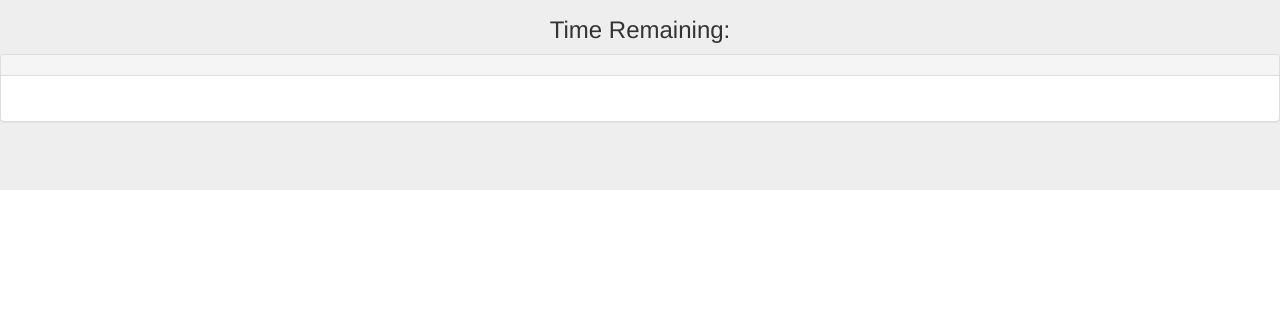
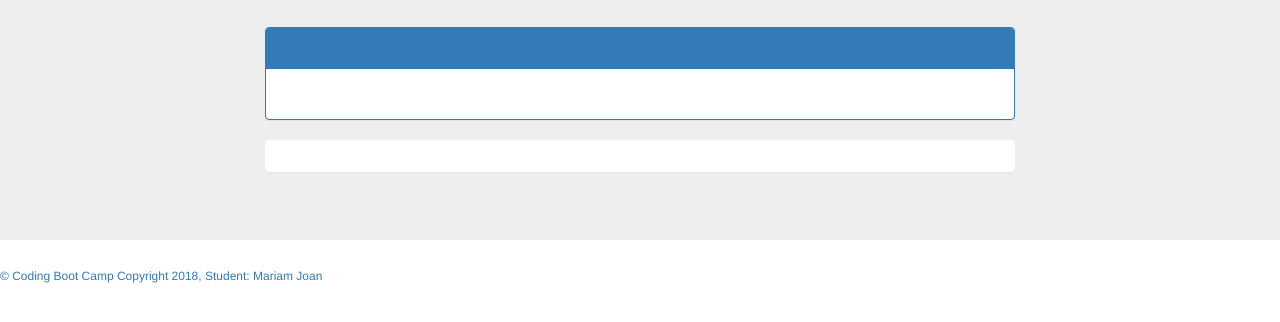
Before and after one commit to MJOAN/Trivia-Game, a plain HTML site: page index.html in a window 1280 px wide. Shown: the part 140-462 px from the top of the page. Drawn offline with nearby package versions, Linux system fonts and the light colour scheme; a web font is replaced by a local one.

Commit message:
no ssh key manual edit

```diff
--- a/index.html
+++ b/index.html
@@ -4,44 +4,42 @@
 <head>
     <meta charset="UTF-8">
     <title>IEEE Trivia Game</title>
+    <meta name="viewport" content="width=device-width, initial-scale=1">
     <!-- Added a link to Bootstrap-->
     <link rel="stylesheet" href="https://maxcdn.bootstrapcdn.com/bootstrap/3.3.6/css/bootstrap.min.css" integrity="sha384-1q8mTJOASx8j1Au+a5WDVnPi2lkFfwwEAa8hDDdjZlpLegxhjVME1fgjWPGmkzs7" crossorigin="anonymous">
+
+    <!-- Added link to the jQuery library -->
+    <script src="https://cdnjs.cloudflare.com/ajax/libs/jquery/3.2.1/jquery.min.js"></script>
+    <!-- Google Font -->
+    <link href="https://fonts.googleapis.com/css?family=Arimo:700|Merriweather|Montserrat|Mukta+Malar|Open+Sans|PT+Sans|Roboto" rel="stylesheet">
     <link type="stylesheet" src="./assets/css/style.css"></link>
 </head>
 
 <body>
     <div class="jumbotron">
-        <h1 class="text-center">IEEE Trivia!</h1>
-        <div class="text-center">
-            <!-- countdown timer which shows on every page throughout game-->
-            <h3 class="text-center" id="timer">Time Remaining: </h3>
+        <div class="container">
+            <div class="row">
+                <h1 class="text-center">IEEE Trivia!</h1>
+                <div class="mainarea col-xs-12 col-sm-10 col-sm-offset-1 col-md-8 col-md-offset-2">
+                    <h3 class="text-center" id="timer"></h3>
 
-            <div class="row">
-            <div class="col-lg-12">
-            <!-- First Panel: Holds the trivia questions and final game stats-->
-            <div class="panel panel-default gamestats">
-            <div class="panel-heading">
-                <h3 class="panel-title" id="question"><strong></strong></h3>
+                    <div class="panel panel-primary">
+                        <div class="panel-heading" id="question"><h3><strong></strong></h3></div>
+                        <div class="panel-body" id="choices"><h3><strong></strong></h3></div>
+                    </div>
+                     <div class="panel panel-body gamestats"></div>
+                </div>
             </div>
-            <div class="panel-body">
-              <h4 id="answer-choices">
-                <p id="answers" onclick=""></p>
-              </h4>
-            </div>
+        </div>
+
+    </div>
 
 
+    <footer class="page-footer blue center-on-small-only">
+        <a href="https://github.com/MJOAN/Trivia-Game"><h6>&#169; Coding Boot Camp Copyright 2018, Student: Mariam Joan</h6></a>
+    </footer>
 
 
-                    </div> <!-- closes first panel -->
-                </div> <!-- closes row -->
-            </div>  <!-- closes row -->
-        </div>  <!-- closes text-center -->
-    </div>  <!-- closes jumbotron -->
-
-    <!-- Added link to the jQuery library -->
-    <script src="https://cdnjs.cloudflare.com/ajax/libs/jquery/3.2.1/jquery.min.js"></script>
     <script src="./assets/javascript/app.js"></script>
-
-</body>
-
+    </body>
 </html>
```
